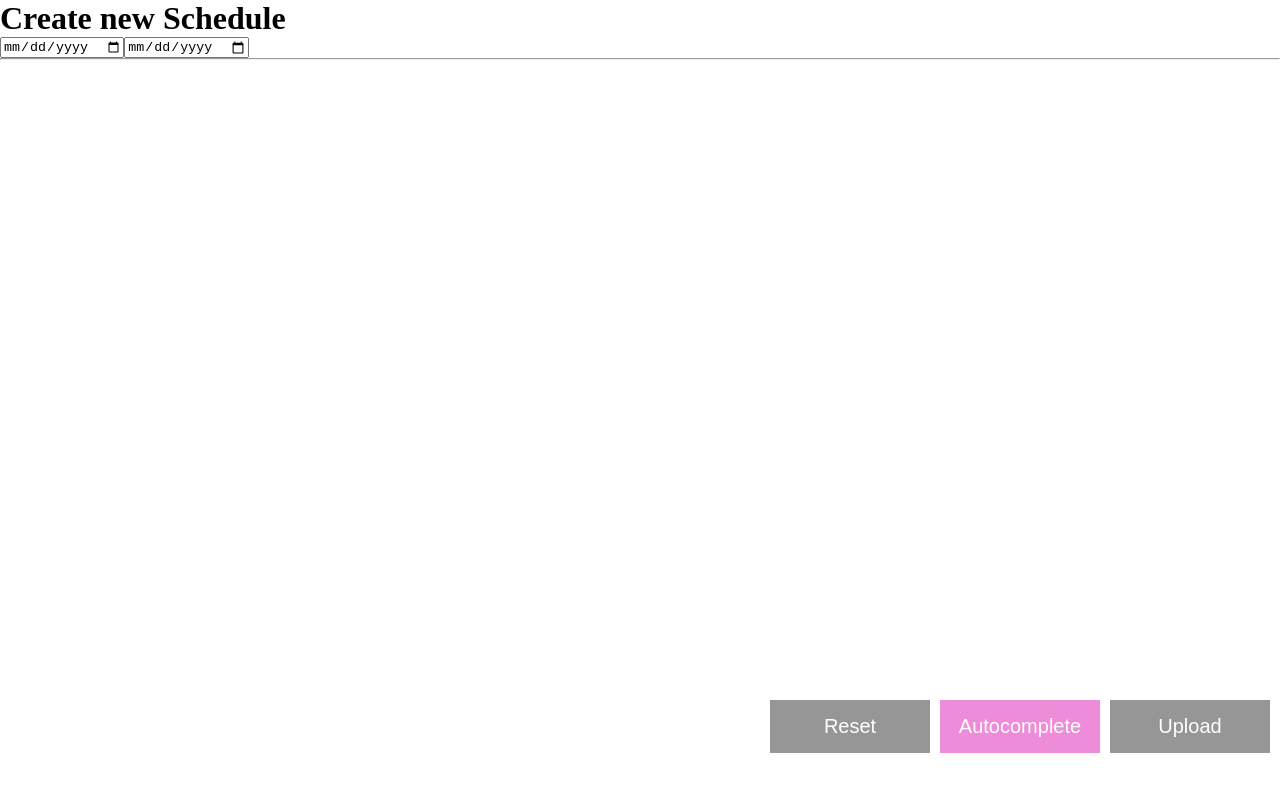
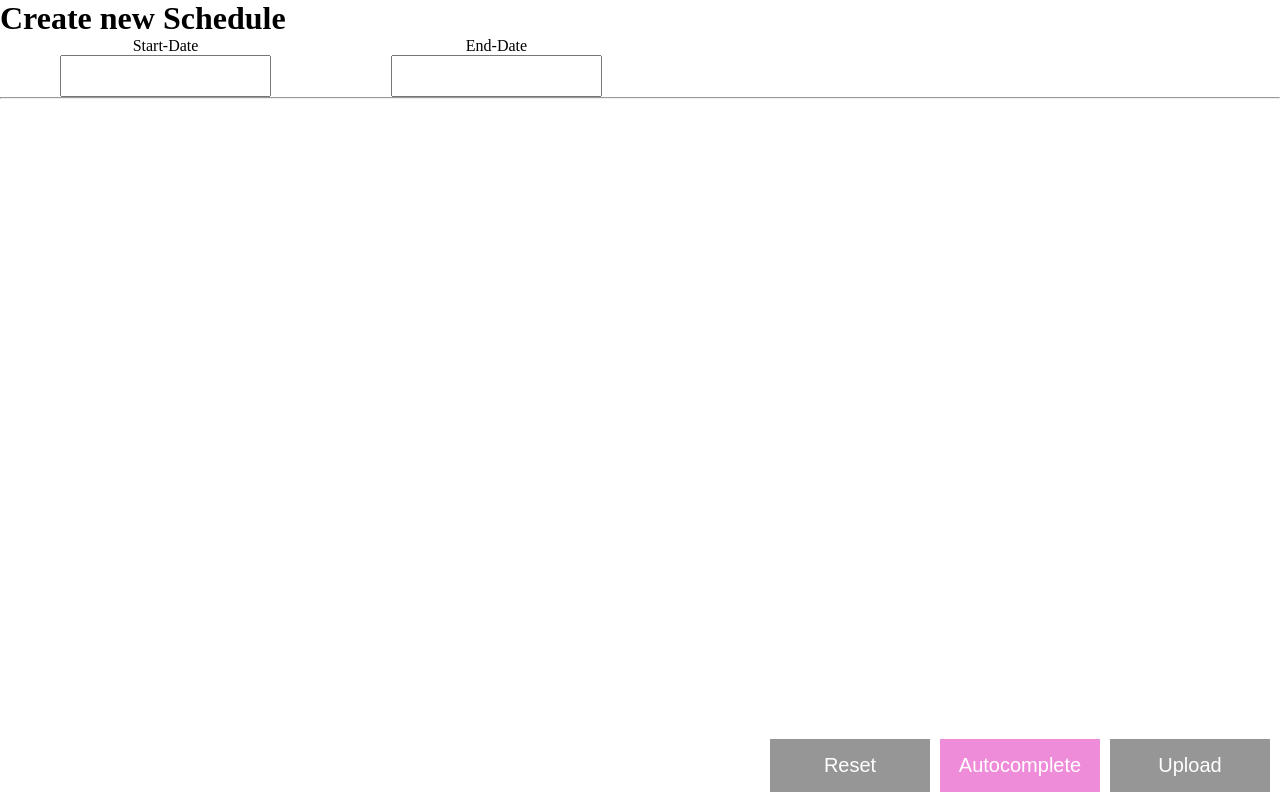
Before and after one commit to tanyo76/schedule-tool, a React (Create React App) app: page / in a window 1280 px wide. Built offline with nearby package versions, Linux system fonts and the light colour scheme.

Commit message:
Add datepicker component

```diff
--- a/package.json
+++ b/package.json
@@ -11,6 +11,7 @@
     "@types/react": "^18.3.4",
     "@types/react-dom": "^18.3.0",
     "react": "^18.3.1",
+    "react-datepicker": "^7.3.0",
     "react-dom": "^18.3.1",
     "react-scripts": "5.0.1",
     "sass": "^1.77.8",
--- a/src/context/AppContext.tsx
+++ b/src/context/AppContext.tsx
@@ -34,10 +34,11 @@ export const AppContextProvider = ({ children }: any) => {
     toggleAutocomplete(true);
   };
 
-  const changeDateHandler = (e: any) => {
-    const value = e.target.value;
-    const name = e.target.name;
-    dispatch({ type: ActionTypes.CHANGEINPUTDATES, payload: { name, value } });
+  const changeDateHandler = (date: Date, name: string) => {
+    dispatch({
+      type: ActionTypes.CHANGEINPUTDATES,
+      payload: { name, value: date },
+    });
   };
 
   const resetState = () => {
--- a/src/index.tsx
+++ b/src/index.tsx
@@ -3,6 +3,7 @@ import ReactDOM from "react-dom/client";
 import App from "./App";
 import reportWebVitals from "./reportWebVitals";
 import "./styles/styles.scss";
+import "react-datepicker/dist/react-datepicker.css";
 
 const root = ReactDOM.createRoot(
   document.getElementById("root") as HTMLElement
--- a/src/pages/schedule-page/SchedulePage.tsx
+++ b/src/pages/schedule-page/SchedulePage.tsx
@@ -7,6 +7,7 @@ import { downloadFile } from "../../utils/download";
 import SuccessfulUploadModal from "../../components/modals/SuccessfulUploadModal";
 import { useAppContext } from "../../context/AppContext";
 import { ActionTypes } from "../../context/reducers/appReducer";
+import DatePicker from "react-datepicker";
 
 const SchedulePage = () => {
   const {
@@ -88,19 +89,41 @@ const SchedulePage = () => {
           justifyContent: "space-between",
         }}
       >
-        <div>
-          <input
-            type="date"
-            onChange={changeDateHandler}
-            name="startDate"
-            value={startDate}
-          />
-          <input
-            type="date"
-            onChange={changeDateHandler}
-            name="endDate"
-            value={endDate}
-          />
+        <div
+          style={{
+            display: "flex",
+          }}
+        >
+          <div
+            style={{
+              display: "flex",
+              flexDirection: "column",
+              alignItems: "center",
+            }}
+          >
+            <label>Start-Date</label>
+            <DatePicker
+              onChange={(date) => changeDateHandler(date, "startDate")}
+              selected={startDate}
+              name="startDate"
+              className="date-picker"
+            />
+          </div>
+          <div
+            style={{
+              display: "flex",
+              flexDirection: "column",
+              alignItems: "center",
+            }}
+          >
+            <label>End-Date</label>
+            <DatePicker
+              onChange={(date) => changeDateHandler(date, "endDate")}
+              selected={endDate}
+              name="endDate"
+              className="date-picker"
+            />
+          </div>
           {dates.length > 0 && (
             <p>
               {dates.length} {dates.length == 1 ? "day" : "days"}
--- a/src/styles/styles.scss
+++ b/src/styles/styles.scss
@@ -38,3 +38,10 @@
     flex-direction: column;
   }
 }
+
+.date-picker {
+  margin: 0px 60px;
+  padding: 10px 0px;
+  text-align: center;
+  font-size: 16px;
+}
```
Also changed, not shown: 1 other file (tests, documents, lock files or other folders).
